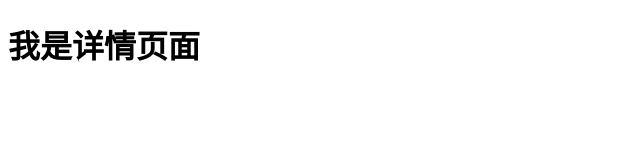
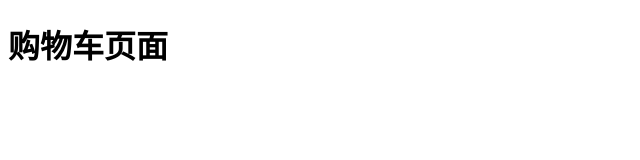
Before and after one commit to jiang-yh0131/test0409, a plain HTML site: page html/cart.html in a window 1280 px wide. Shown: the whole page, without its empty margins (0-640 px from the left). Drawn offline with Linux system fonts and the light colour scheme.

Commit message:
删除了详情页增加了购物车页

```diff
--- a/html/detail.html
+++ b/html/cart.html
@@ -7,6 +7,6 @@
     <title>Document</title>
 </head>
 <body>
-    <h1>我是详情页面</h1>
+    <h1>购物车页面</h1>
 </body>
 </html>
```
